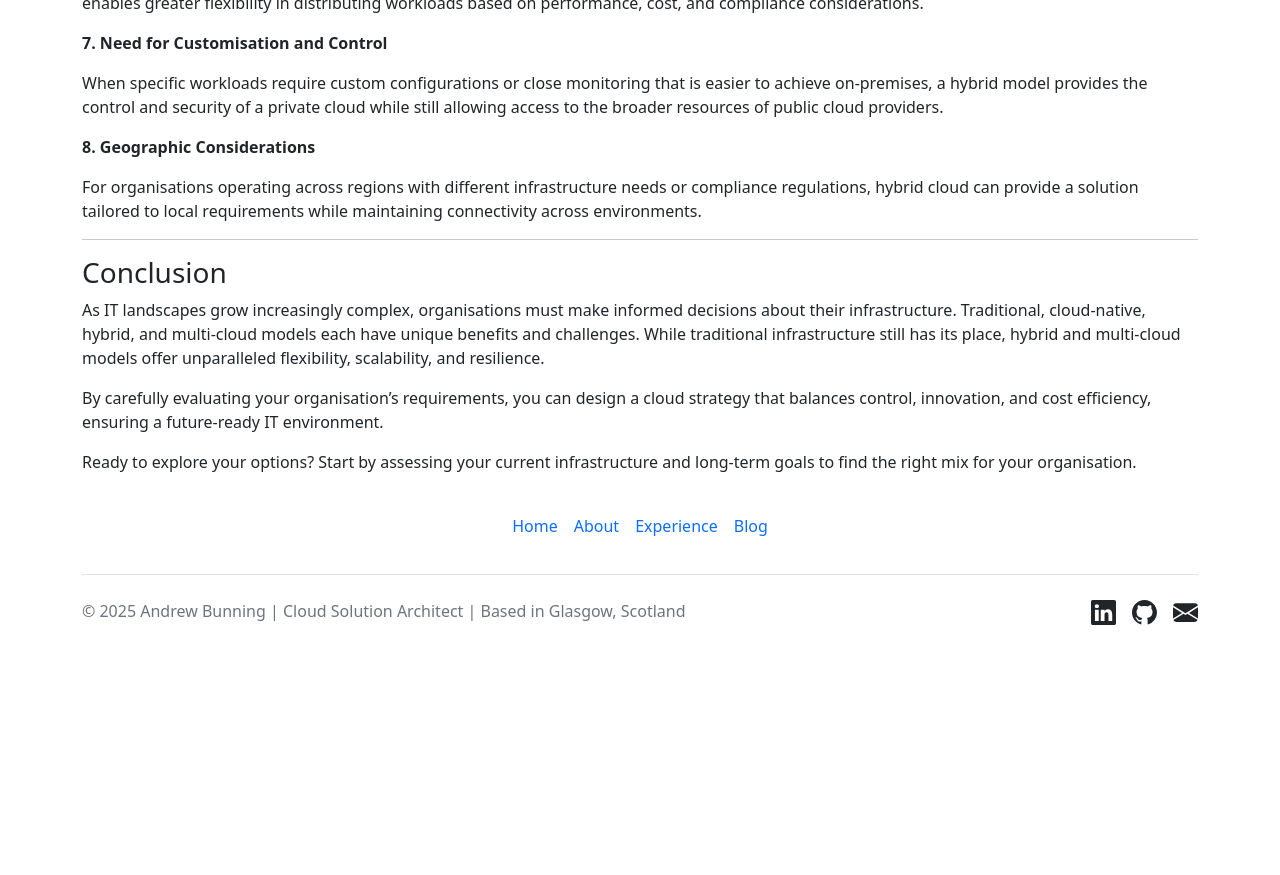
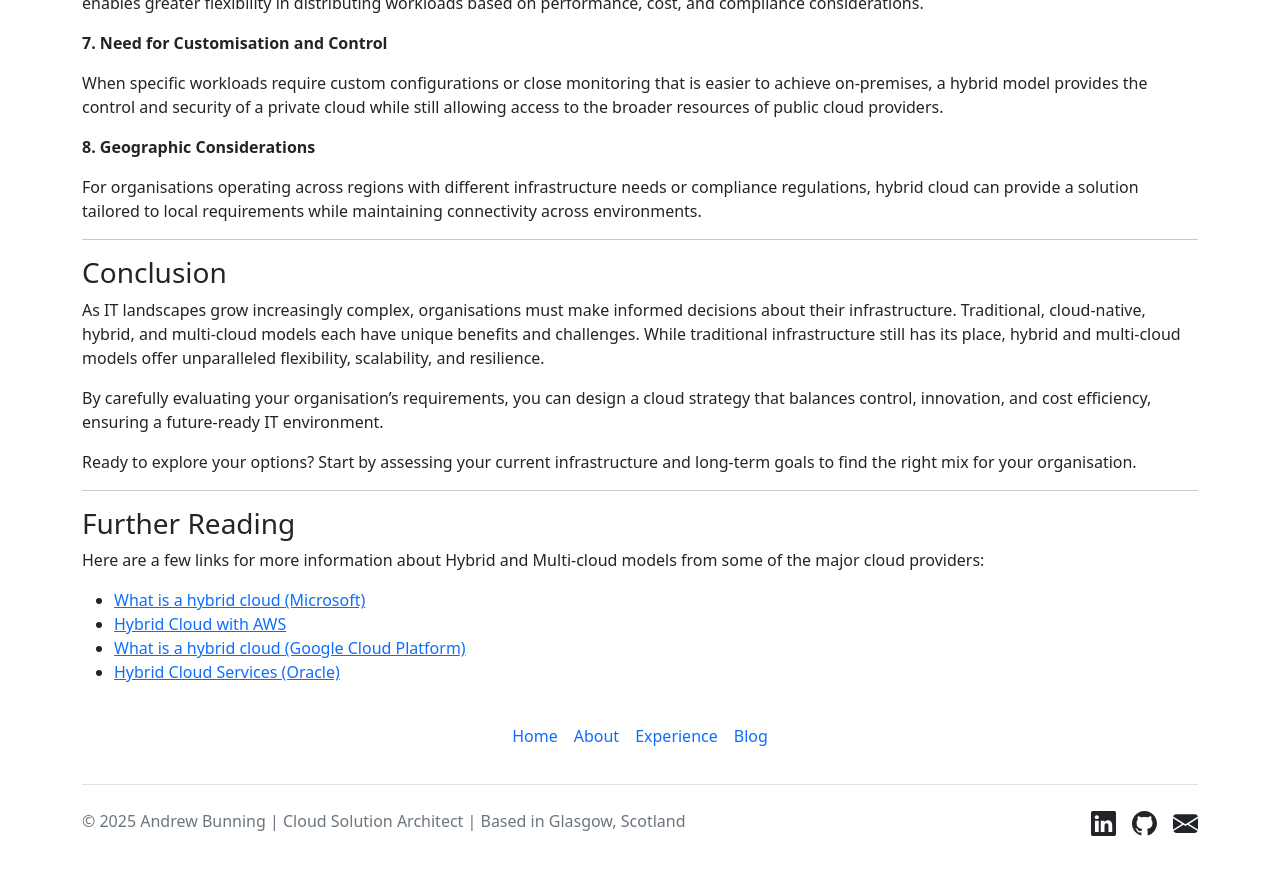
Before and after one commit to AndyBunning/andybunning.github.io, a Jekyll site: the page built from blog/2024-12-26-Cloud-Native-vs-Traditional-Infrastructure.md, in a window 1280 px wide and 900 px high, scrolled down 3537 px. Shown: the top 875 px of the window. Built offline with Jekyll 4.4.1, drawn with Linux system fonts in a browser that asks for light colours; before the commit the page ends 4226 px from its top, so only the background shows below that.

Commit message:
update on-prem vs cloud vs hybrid cloud blog with references

```diff
--- a/_config.yml
+++ b/_config.yml
@@ -9,7 +9,7 @@ plugins:
   - jekyll-paginate
 
 # Configure page URL strucutres to remove the default /categories at the start
-permalink: /blog/:year/:month/:slug
+permalink: /:year/:month/:slug
 
 # Configure the pagination
 paginate: 2
--- a/blog/2024-12-26-Cloud-Native-vs-Traditional-Infrastructure.md
+++ b/blog/2024-12-26-Cloud-Native-vs-Traditional-Infrastructure.md
@@ -148,3 +148,14 @@ As IT landscapes grow increasingly complex, organisations must make informed dec
 By carefully evaluating your organisation's requirements, you can design a cloud strategy that balances control, innovation, and cost efficiency, ensuring a future-ready IT environment.
 
 Ready to explore your options? Start by assessing your current infrastructure and long-term goals to find the right mix for your organisation.
+
+---
+
+### Further Reading
+
+Here are a few links for more information about Hybrid and Multi-cloud models from some of the major cloud providers:
+
+- [What is a hybrid cloud (Microsoft)](https://azure.microsoft.com/en-us/resources/cloud-computing-dictionary/what-is-hybrid-cloud-computing/)
+- [Hybrid Cloud with AWS](https://aws.amazon.com/hybrid/?pg=wihybrid&cta=bc)
+- [What is a hybrid cloud (Google Cloud Platform)](https://cloud.google.com/learn/what-is-hybrid-cloud)
+- [Hybrid Cloud Services (Oracle)](https://www.oracle.com/cloud/hybrid-cloud/)
```
